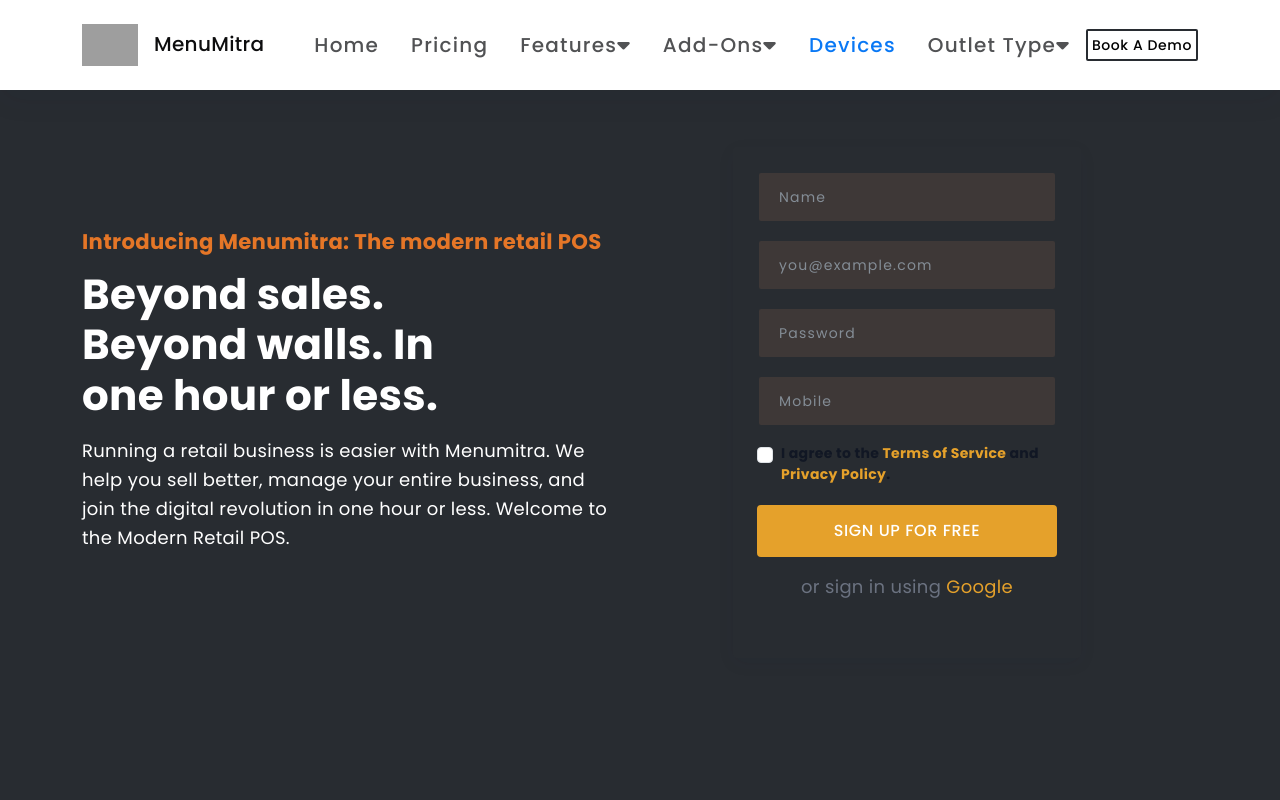
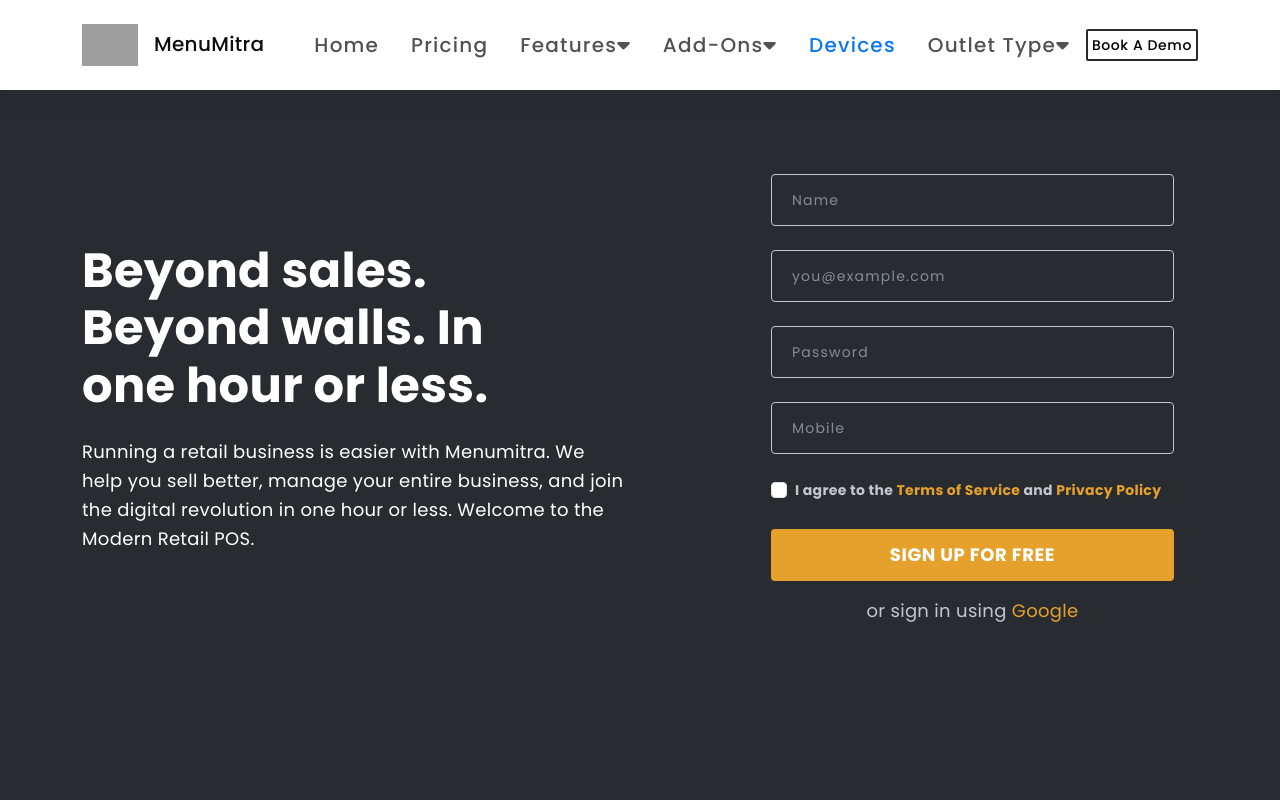
Before and after one commit to Shekru-Labs-India/menumitra_website, a React (Create React App) app: page /devices in a window 1280 px wide. Shown: the top 800 px of the page. Built offline with nearby package versions, Linux system fonts and the light colour scheme; grey boxes are pictures that could not be loaded.

Commit message:
devices page ui changes

```diff
--- a/src/components/Devices.jsx
+++ b/src/components/Devices.jsx
@@ -14,120 +14,83 @@ const Devices = () => {
         <>
       <Header/>
 
-      <div className="container-fluid bg-dark text-white d-flex flex-column justify-content-center align-items-center vh-100">
-  <div className="container">
-    <div className="row w-100 align-items-center mt-5" >
+      <div className="container-fluid bg-dark text-white d-flex flex-column justify-content-center min-vh-100">
+        <div className="container py-5">
+          <div className="row align-items-center">
             {/* Left Side Text */}
-      <div className="col-lg-6 col-md-12 text-center text-md-start">
-        {/* <img
-          src="https://oweb.zohowebstatic.com/sites/oweb/images/zakya/zakya-logo-black.svg"
-          style={{ width: "100px", height: "48px" }}
-          alt=""
-        /> */}
-        <h6 className="mb-3" style={{ color: "#e57627" }}>
-          Introducing Menumitra: The modern retail POS
-        </h6>
-        <h1 className="mb-3 text-white">
-          Beyond sales. <br /> Beyond walls. In <br /> one hour or less.
+            <div className="col-lg-6 col-md-12 text-center text-lg-start mb-5 mb-lg-0">
+              <h1 className="display-5 fw-bold mb-4 text-white">
+                Beyond sales. <br />
+                Beyond walls. In <br />
+                one hour or less.
               </h1>
-        <p className="mb-4 text-white">
-          Running a retail business is easier with Menumitra. We help you sell
-          better, manage your entire business, and join the digital
-          revolution in one hour or less. Welcome to the Modern Retail POS.
+              <p className="lead mb-0 text-white">
+                Running a retail business is easier with Menumitra. We help you sell better, manage your entire business, and join the digital revolution in one hour or less. Welcome to the Modern Retail POS.
               </p>
             </div>
 
             {/* Right Side Form */}
-      <div className="col-lg-4 col-md-8 col-12 mx-auto">
-        <div className="p-3 p-md-4 rounded text-dark shadow-lg">
+            <div className="col-lg-5 col-md-8 col-11 ms-auto">
+              <div className="bg-dark p-4 rounded-3">
                 <form>
-            <div className="mb-3">
+                  <div className="mb-4">
                     <input
                       type="text"
-                className="form-control custom-input"
+                      className="form-control form-control-lg bg-transparent text-white border border-secondary"
                       placeholder="Name"
                       required
                     />
                   </div>
-            <div className="mb-3">
+                  <div className="mb-4">
                     <input
                       type="email"
-                className="form-control custom-input"
+                      className="form-control form-control-lg bg-transparent text-white border border-secondary"
                       placeholder="you@example.com"
                       required
                     />
                   </div>
-            <div className="mb-3">
+                  <div className="mb-4">
                     <input
                       type="password"
-                className="form-control custom-input"
+                      className="form-control form-control-lg bg-transparent text-white border border-secondary"
                       placeholder="Password"
                       required
                     />
                   </div>
-            <div className="mb-3">
+                  <div className="mb-4">
                     <input
                       type="tel"
-                className="form-control custom-input"
+                      className="form-control form-control-lg bg-transparent text-white border border-secondary"
                       placeholder="Mobile"
                       required
                     />
                   </div>
-            <div className="form-check mb-3">
+                  <div className="form-check mb-4">
                     <input
                       type="checkbox"
                       className="form-check-input"
                       id="terms"
                       required
                     />
-              <label className="form-check-label" htmlFor="terms">
+                    <label className="form-check-label text-secondary" htmlFor="terms">
                       I agree to the{" "}
-                <a href="#" className="text-warning">
-                  Terms of Service
-                </a>{" "}
+                      <a href="#" className="text-warning text-decoration-none">Terms of Service</a>{" "}
                       and{" "}
-                <a href="#" className="text-warning">
-                  Privacy Policy
-                </a>
-                .
+                      <a href="#" className="text-warning text-decoration-none">Privacy Policy</a>
                     </label>
                   </div>
-            <button type="submit" className="btn btn-warning w-100">
-              SIGN UP FOR FREE
+                  <button type="submit" className="btn btn-warning btn-lg w-100 mb-3 text-uppercase fw-bold">
+                    Sign up for free
                   </button>
-            <p className="text-center mt-3">
+                  <p className="text-center text-secondary mb-0">
                     or sign in using{" "}
-              <a href="#" className="text-warning">
-                Google
-              </a>
+                    <a href="#" className="text-warning text-decoration-none">Google</a>
                   </p>
                 </form>
               </div>
             </div>
           </div>
         </div>
-
-  {/* Custom CSS */}
-  <style>{`
-    .custom-input {
-      background-color: #3e3837;
-      border: 2px solid transparent;
-      color: white;
-    }
-
-    .custom-input:focus {
-      border: 2px solid #ffc107 !important;
-      outline: none;
-      box-shadow: 0 0 8px rgba(255, 193, 7, 0.6);
-    }
-
-    @media (max-width: 576px) {
-      .vh-100 {
-        height: auto !important;
-        padding: 20px 0;
-      }
-    }
-  `}</style>
       </div>
 
       <div className='container-fluid bg-dark  py-4'>
--- a/src/components/Home.jsx
+++ b/src/components/Home.jsx
@@ -132,60 +132,42 @@ const Home = () => {
         <Header />
 
         <div className="main-container p-0">
-          <section id="about" className=" xl">
-            <div className="container">
-              <div className="row v-center">
+          <section id="about" className="xl">
+            <div className="container mt-80">
+              <div className="row align-items-end">
                 <div className="col-lg-5 tablet-lg-top-30">
                   <h4 className="mb-30">
                     India's Best Contactless Restaurant Management Software
                   </h4>
-                  <p>
+                  <p className="mb-4">
                     Billing &amp; KOT, manage inventory &amp; central kitchen,
                     handle online orders, menu management, tables, captain app,
                     collect customer data, discount &amp; offers, accounts,
-                    reports and do lot more.{" "}
+                    reports and do lot more.
                   </p>
-                  {/* <a href="https://user.menumitra.com/" target='_blank' className="btn btn-primary pill mr-5">
-  <i className="fas fa-desktop me-2" />
-  <span> UserApp Demo </span>
-</a> */}
-                  <div className="d-flex flex-column flex-md-row justify-content-center align-items-center gap-2">
-                    {/* <Link to="/book_demo" className="btn btn-primary pill mb-2 mb-md-0 mr-md-3">
-    <i className="fas fa-desktop me-2" />
-    <span>UserApp Demo</span>
-  </Link>
-  <a href="https://youtu.be/j2e2stCcICo?si=ho4lV-CpwVRTNQtJ" target="_blank" className="btn btn-danger pill">
-    <i className="fas fa-play-circle me-2" />
-    <span>Watch Demo</span>
-  </a> */}
-                    <div className="ratio ratio-16x9 shadow-lg">
+                  <div className="video-container mb-4 mb-lg-0">
+                    <div className="ratio ratio-16x9">
                       <iframe
                         src="https://www.youtube.com/embed/j2e2stCcICo?autoplay=1&mute=1&loop=1&playlist=j2e2stCcICo"
                         title="MenuMitra Intro Video | Restaurant POS made easy | Shekru Labs India Pvt. Ltd"
                         allow="accelerometer; autoplay; clipboard-write; encrypted-media; gyroscope; picture-in-picture; web-share"
                         referrerPolicy="strict-origin-when-cross-origin"
                         allowFullScreen
-                        className="shadow-lg"
-                        style={{ borderRadius: "10px", width: "100%" }}
+                        className="rounded-3 shadow-lg"
                       ></iframe>
                     </div>
                   </div>
                 </div>
-                {/* / column */}
-                <div className="col-lg-7">
+                <div className="col-lg-7 d-flex align-items-end justify-content-end">
                   <img
                     src={hero}
-                    alt=""
-                    className="rounded rellax"
-                    data-rellax-speed={2}
-                    data-rellax-percentage="0.5"
+                    alt="MenuMitra Hero"
+                    className="img-fluid rounded w-100"
+                    style={{ marginBottom: "-2rem" }}
                   />
                 </div>
-                {/* / column */}
               </div>
-              {/* / row */}
             </div>
-            {/* / container */}
           </section>
           {/* / about */}
           <div className="container mt-80  ">
```
Also changed, not shown: src/components/Footer.jsx (indentation only). Lines whose indentation alone changed are shown as unchanged.
